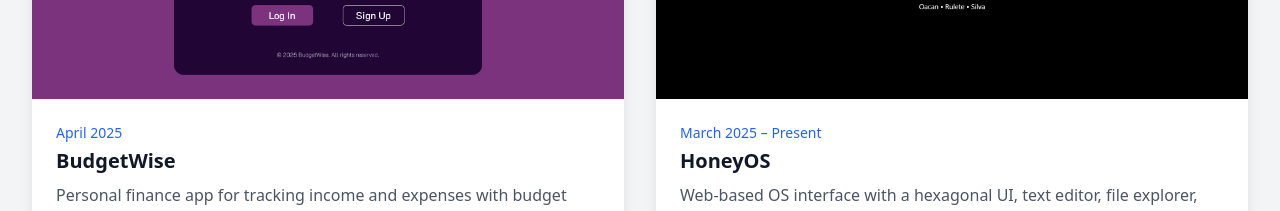
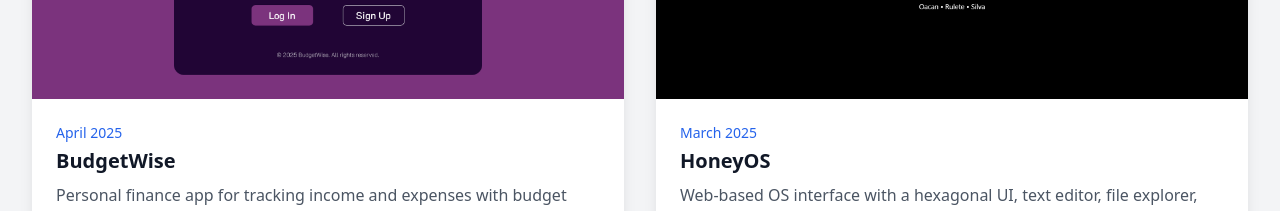
Before and after one commit to jasrulete/portfolio, a React (Vite) app: page / in a window 1280 px wide. Shown: the part 3302-3513 px from the top of the page. Built offline with nearby package versions, Linux system fonts and the light colour scheme; no server answers.

Commit message:
updated projects

```diff
--- a/src/data/profile.ts
+++ b/src/data/profile.ts
@@ -95,7 +95,7 @@
     },
     {
       title: "HoneyOS",
-      period: "March 2025 – Present",
+      period: "March 2025",
       description:
         "Web-based OS interface with a hexagonal UI, text editor, file explorer, camera, music player, and window management via Neutralino.js.",
       tags: ["HTML", "CSS", "JavaScript", "Neutralino"],
```
